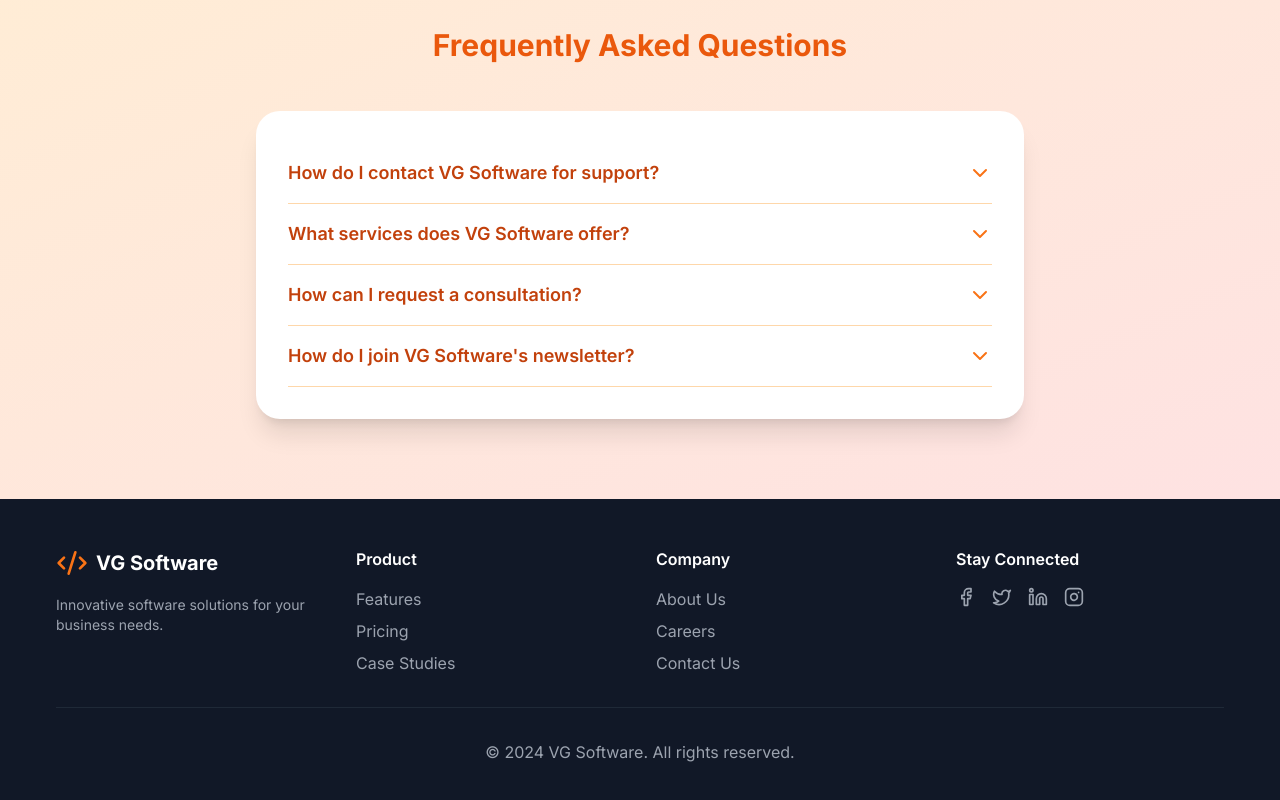
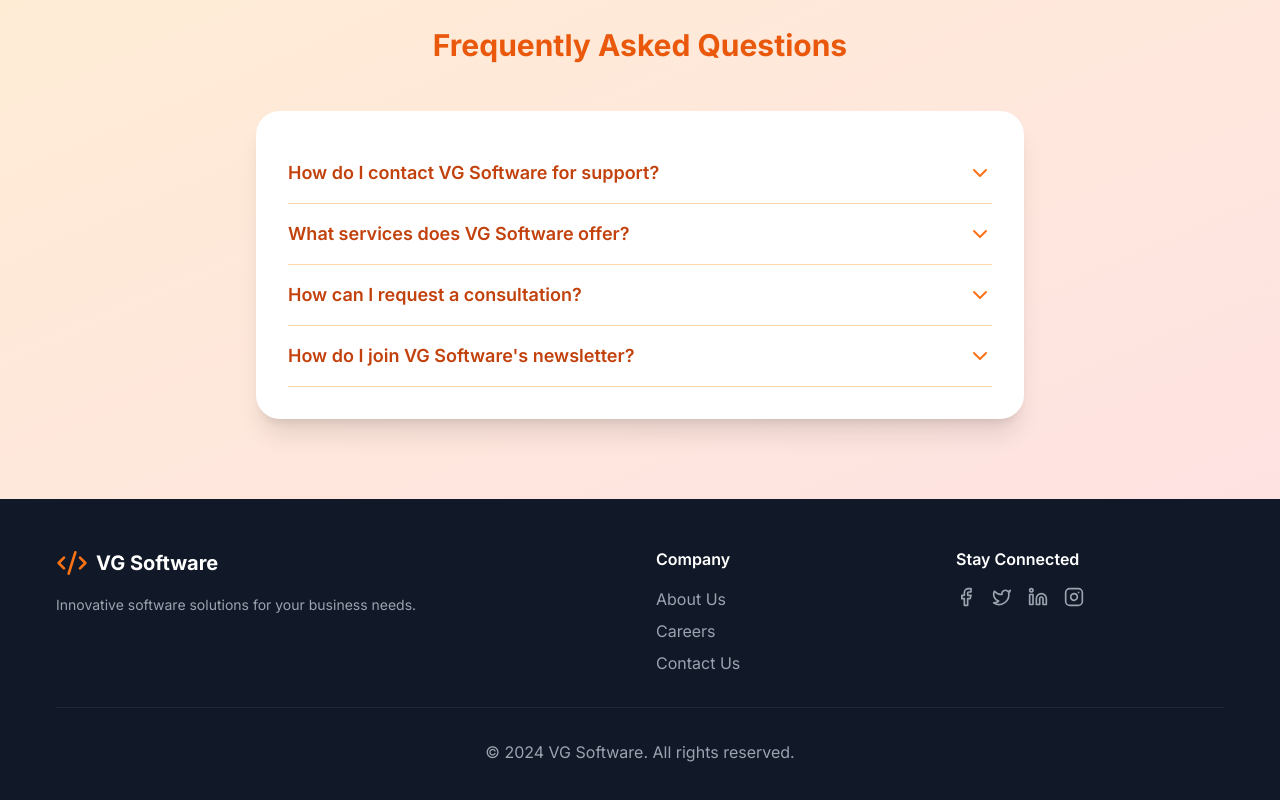
Before and after one commit to preal2021/vgsoftware, a Next.js app: page /contact in a window 1280 px wide. Shown: the part 1235-2035 px from the top of the page. Built offline with nearby package versions, Linux system fonts and the light colour scheme.

Commit message:
Update Footer.tsx

```diff
--- a/src/components/Footer.tsx
+++ b/src/components/Footer.tsx
@@ -7,7 +7,8 @@ const Footer = () => {
     <footer className="bg-gray-900 text-white">
       <div className="container mx-auto px-4 py-12">
         <div className="grid grid-cols-1 md:grid-cols-4 gap-8">
-          <div>
+          {/* Company Logo and Info */}
+          <div className="md:col-span-2">
             <Link href="/" className="flex items-center space-x-2 mb-4">
               <Code2 className="h-8 w-8 text-orange-500" />
               <span className="text-xl font-bold">VG Software</span>
@@ -16,38 +17,8 @@ const Footer = () => {
               Innovative software solutions for your business needs.
             </p>
           </div>
-          <div>
-            <h3 className="font-semibold mb-4">Product</h3>
-            <ul className="space-y-2">
-              <li>
-                <Link
-                  href="#"
-                  className="text-gray-400 hover:text-orange-500 transition-colors"
-                  aria-label="View Product Features" // aria-label for accessibility
-                >
-                  Features
-                </Link>
-              </li>
-              <li>
-                <Link
-                  href="#"
-                  className="text-gray-400 hover:text-orange-500 transition-colors"
-                  aria-label="View Product Pricing" // aria-label for accessibility
-                >
-                  Pricing
-                </Link>
-              </li>
-              <li>
-                <Link
-                  href="#"
-                  className="text-gray-400 hover:text-orange-500 transition-colors"
-                  aria-label="Read Case Studies" // aria-label for accessibility
-                >
-                  Case Studies
-                </Link>
-              </li>
-            </ul>
-          </div>
+
+          {/* Company Section */}
           <div>
             <h3 className="font-semibold mb-4">Company</h3>
             <ul className="space-y-2">
@@ -55,7 +26,7 @@ const Footer = () => {
                 <Link
                   href="/about"
                   className="text-gray-400 hover:text-orange-500 transition-colors"
-                  aria-label="Learn About Us" // aria-label for accessibility
+                  aria-label="Learn About Us"
                 >
                   About Us
                 </Link>
@@ -64,7 +35,7 @@ const Footer = () => {
                 <Link
                   href="/careers"
                   className="text-gray-400 hover:text-orange-500 transition-colors"
-                  aria-label="View Careers" // aria-label for accessibility
+                  aria-label="View Careers"
                 >
                   Careers
                 </Link>
@@ -73,61 +44,51 @@ const Footer = () => {
                 <Link
                   href="/contact"
                   className="text-gray-400 hover:text-orange-500 transition-colors"
-                  aria-label="Contact Us" // aria-label for accessibility
+                  aria-label="Contact Us"
                 >
                   Contact Us
                 </Link>
               </li>
             </ul>
           </div>
-          <div>
+
+          {/* Stay Connected Section (Right Aligned) */}
+          <div className="md:col-start-4">
             <h3 className="font-semibold mb-4">Stay Connected</h3>
-            {/* <form className="mb-4 flex">
-              <input
-                type="email"
-                placeholder="Enter your email"
-                className="bg-gray-800 text-white px-4 py-2 rounded-l-full w-full focus:outline-none focus:ring-2 focus:ring-orange-500"
-              />
-              <button
-                type="submit"
-                className="bg-orange-500 text-white px-4 py-2 rounded-r-full hover:bg-orange-600 transition-colors"
-                aria-label="Subscribe to our newsletter" // aria-label for accessibility
-              >
-                Subscribe
-              </button>
-            </form> */}
             <div className="flex space-x-4">
               <a
                 href="#"
                 className="text-gray-400 hover:text-orange-500 transition-colors"
-                aria-label="Follow us on Facebook" // aria-label for accessibility
+                aria-label="Follow us on Facebook"
               >
                 <Facebook size={20} />
               </a>
               <a
                 href="#"
                 className="text-gray-400 hover:text-orange-500 transition-colors"
-                aria-label="Follow us on Twitter" // aria-label for accessibility
+                aria-label="Follow us on Twitter"
               >
                 <Twitter size={20} />
               </a>
               <a
                 href="#"
                 className="text-gray-400 hover:text-orange-500 transition-colors"
-                aria-label="Follow us on LinkedIn" // aria-label for accessibility
+                aria-label="Follow us on LinkedIn"
               >
                 <Linkedin size={20} />
               </a>
               <a
                 href="#"
                 className="text-gray-400 hover:text-orange-500 transition-colors"
-                aria-label="Follow us on Instagram" // aria-label for accessibility
+                aria-label="Follow us on Instagram"
               >
                 <Instagram size={20} />
               </a>
             </div>
           </div>
         </div>
+
+        {/* Footer Bottom */}
         <div className="mt-8 pt-8 border-t border-gray-800 text-center text-gray-400">
           <p>&copy; 2024 VG Software. All rights reserved.</p>
         </div>
```
